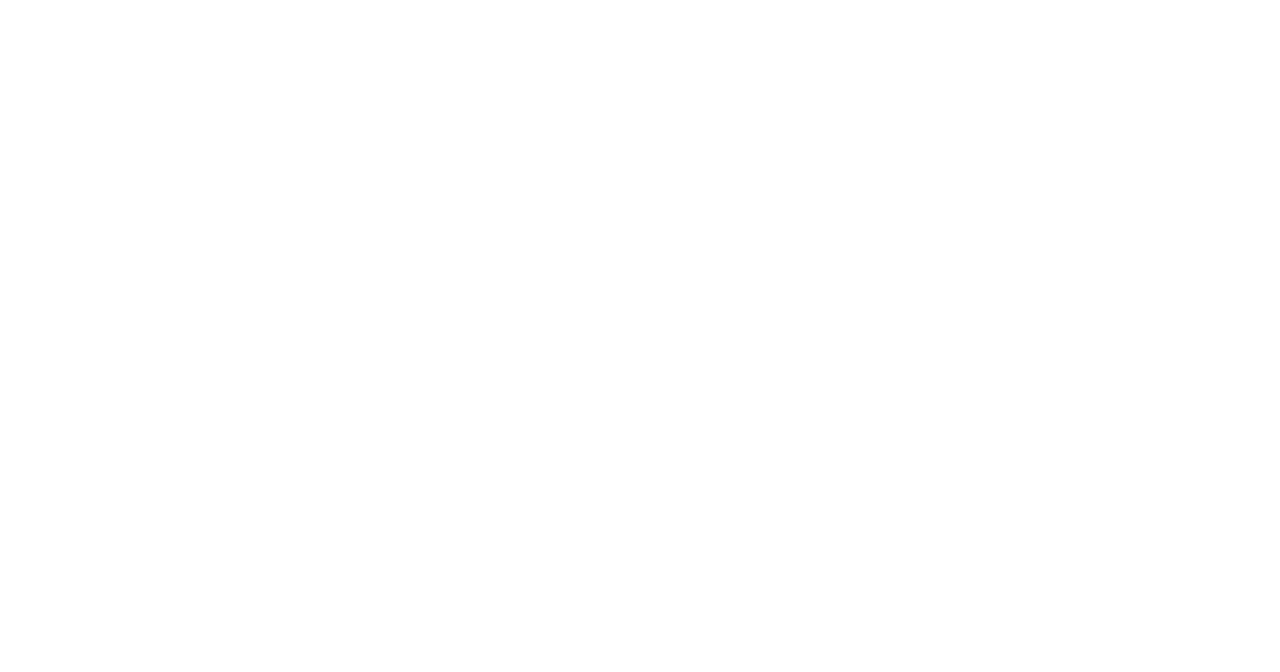
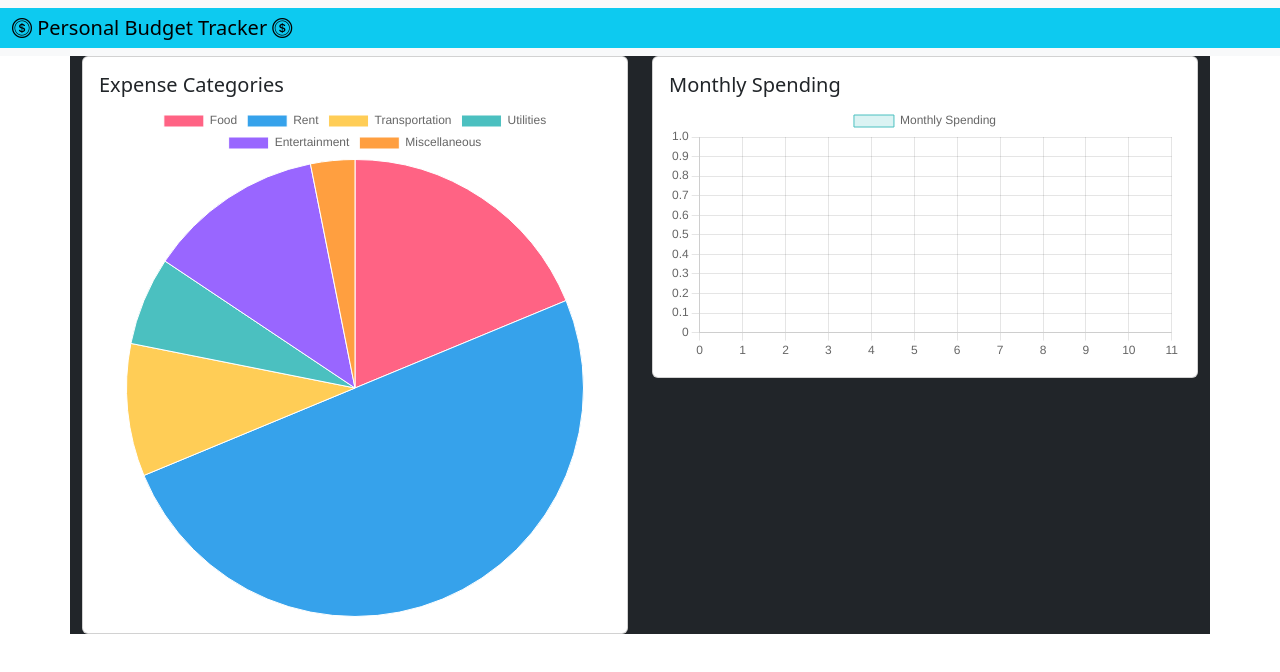
Before and after one commit to gihani571/2024-11-27, a plain HTML site: page index.html in a window 1280 px wide. Drawn offline with nearby package versions, Linux system fonts and the light colour scheme.

Commit message:
adding chart

```diff
--- a/index.html
+++ b/index.html
@@ -1,15 +1,43 @@
 <!DOCTYPE html>
 <html>
 <head>
-<title>Personal Bu</title>
-<!-- Add CDN links -->
-<link rel="stylesheet" href="styles.css">
+<title>Personal Budget Tracker</title>
+<script src="https://cdn.jsdelivr.net/npm/chart.js"></script>
+<link rel="stylesheet" href="https://cdn.jsdelivr.net/npm/bootstrap@5.3.3/dist/css/bootstrap.min.css">
+<link rel="stylesheet" href="https://cdn.jsdelivr.net/npm/bootstrap-icons@1.11.3/font/bootstrap-icons.min.css">
 </head>
 <body>
-<nav><!-- Navigation --></nav>
-<div class="container">
-<!-- Dashboard content -->
-</div>
+
+
+    <nav class="navbar navbar-expand-lg bg-body-tertiary">
+        <div class="container-fluid bg-info">
+            <a class="navbar-brand" href="#"><i class="bi bi-coin"></i> Personal Budget Tracker <i class="bi bi-coin"></i></a>
+        </div>
+      </nav>
+    <div class="container bg-dark" id="ExpenseCategories">
+        <div class="row">
+            <div class="col-md-6">
+                <div class="card">
+                    <div class="card-body">
+                        <h5 class="card-title">Expense Categories</h5>
+                        <canvas id="myChart"></canvas>
+                    </div>
+                </div>
+            </div>
+
+            <div class="col-md-6">
+                <div class="card">
+                    <div class="card-body">
+                        <h5 class="card-title">Monthly Spending</h5>
+                        <canvas id="myChart2"></canvas>
+                    </div>
+                </div>
+            </div>
+        </div>
+    </div>
+
+
+<script src="https://cdn.jsdelivr.net/npm/bootstrap@5.3.3/dist/js/bootstrap.bundle.min.js"></script>
 <script src="script.js"></script>
 </body>
 </html>
--- /dev/null
+++ b/money.json
@@ -0,0 +1,34 @@
+{
+    "expenseCategories": {
+      "Food": 300,
+      "Rent": 800,
+      "Transportation": 150,
+      "Utilities": 100,
+      "Entertainment": 200,
+      "Miscellaneous": 50
+    },
+    "monthlySpending": [
+      { "month": "January", "spent": 500 },
+      { "month": "February", "spent": 800 },
+      { "month": "March", "spent": 1150 },
+      { "month": "April", "spent": 5000 },
+      { "month": "May", "spent": 300 },
+      { "month": "June", "spent": 300 },
+      { "month": "July", "spent": 2000 },
+      { "month": "August", "spent": 2500 },
+      { "month": "September", "spent": 1800 },
+      { "month": "October", "spent": 1300 },
+      { "month": "November", "spent": 3000 },
+      { "month": "December", "spent": 10000 }
+    ],
+    "savingsGoals": {
+      "goal": 5000,
+      "current": 3500
+    },
+    "recentTransactions": [
+      { "date": "2024-11-25", "description": "Groceries", "amount": 50 },
+      { "date": "2024-11-24", "description": "Gas", "amount": 40 },
+      { "date": "2024-11-23", "description": "Movie Night", "amount": 25 },
+      { "date": "2024-11-22", "description": "Electricity Bill", "amount": 90 }
+    ]
+  }
--- a/script.js
+++ b/script.js
@@ -0,0 +1,96 @@
+console.log("hello");
+
+fetch("money.json")
+  .then((res) => res.json())
+  .then((data) => {
+    console.log(data);
+
+    const { expenseCategories } = data;
+
+    const labels = [];
+    const values = [];
+
+
+
+    Object.entries(expenseCategories).forEach(([key, value]) => {
+        labels.push(key);
+        values.push(value);
+      });
+
+
+    const ctx1 = document.getElementById("myChart");
+    new Chart(ctx1, {
+      type: "pie",
+      data: {
+        labels: labels,
+        datasets: [
+          {
+            data: values,
+            backgroundColor: [
+              "rgb(255, 99, 132)",
+              "rgb(54, 162, 235)",
+              "rgb(255, 205, 86)",
+              "rgb(75, 192, 192)",
+              "rgb(153, 102, 255)",
+              "rgb(255, 159, 64)",
+            ],
+            borderWidth: 1,
+          },
+        ],
+      },
+    });
+
+    const {monthlySpending} = data;
+
+    const months = [];
+    const spent = [];
+
+
+
+    Object.entries(monthlySpending).forEach(([key, value]) => {
+        months.push(key);
+        spent.push(value);
+      });
+
+
+
+
+    const ctx2 = document.getElementById("myChart2");
+    new Chart(ctx2, {
+      type: "line",
+      data: {
+        labels: months,
+        datasets: [
+          {
+            label: "Monthly Spending",
+            data: spent,
+            backgroundColor: "rgba(75, 192, 192, 0.2)",
+            borderColor: "rgba(75, 192, 192, 1)",
+            borderWidth: 1,
+          },
+        ],
+      },
+      options: {
+        scales: {
+          y: {
+            beginAtZero: true,
+          },
+        },
+      },
+
+
+
+
+
+
+
+
+
+    });
+
+
+
+
+
+
+})
```
Also changed, not shown: styles.css (deleted).
